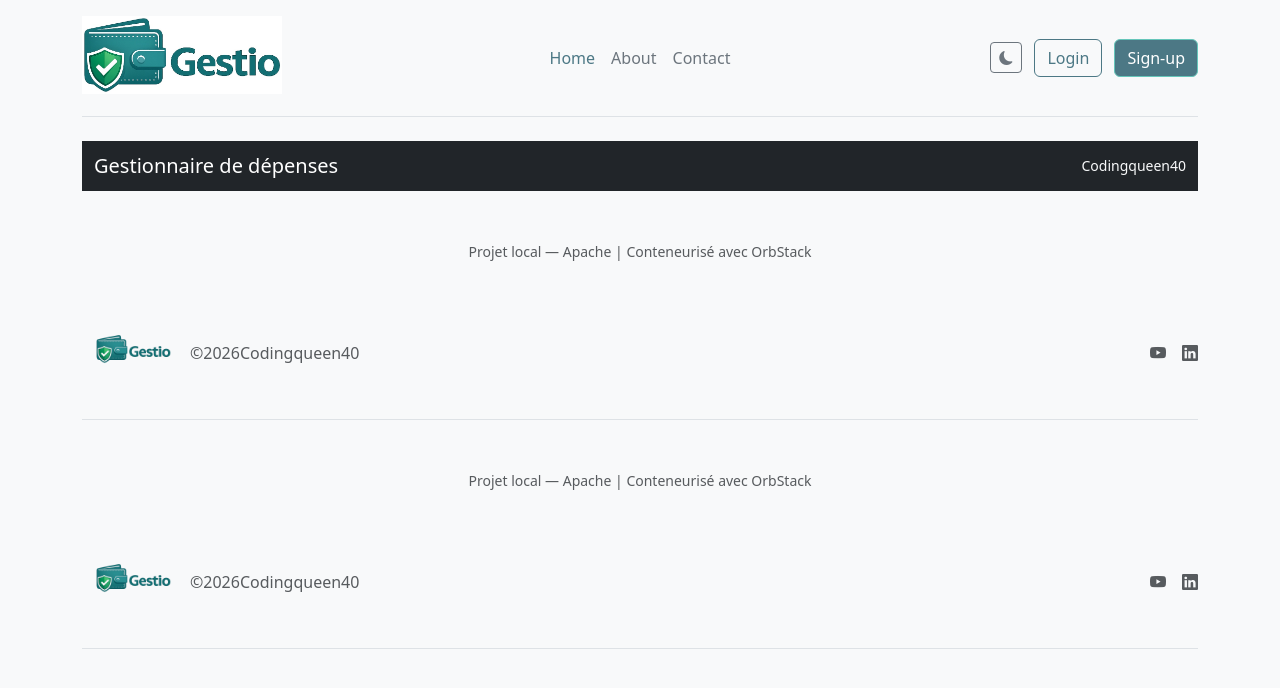
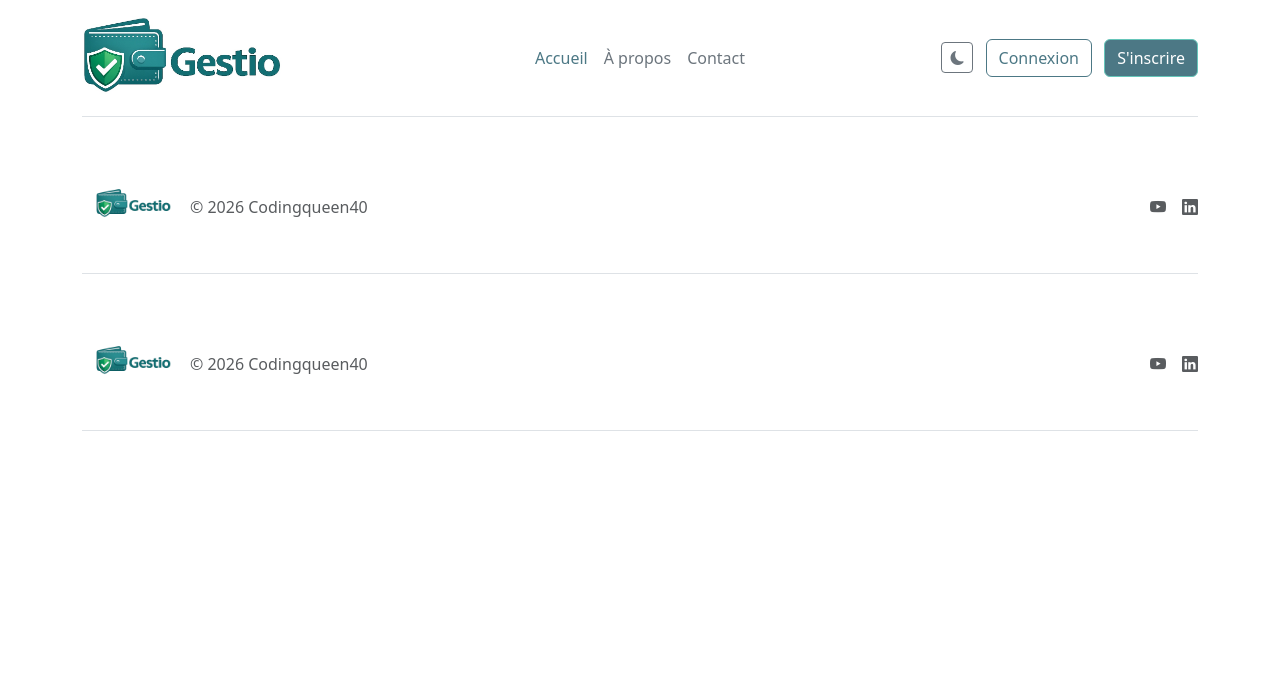
Before and after one commit to codingqueen40/gestio, a PHP site: template src/templates/footer.php in a window 1280 px wide. Shown: the top 688 px of the page. Run offline with PHP 8.4, Linux system fonts and the light colour scheme; the template is opened without the code that fills it, so the values that code supplies are empty.

Commit message:
fix(ui): polish #28 — accents, menu FR, EUR→€, dark mode body

```diff
--- a/src/templates/footer.php
+++ b/src/templates/footer.php
@@ -1,11 +1,4 @@
 </main>
-
-
-<footer class="text-center text-muted py-4">
-    <small>Projet local — Apache <?= apache_get_version() ?? '' ?> |
-        Conteneurisé avec OrbStack</small>
-</footer>
-
 
 
 <div class="container">
@@ -15,7 +8,7 @@
                 class="mb-3 me-2 mb-md-0 text-body-secondary text-decoration-none lh-1">
                 <img src="/assets/images/logo-gestio-2.png" alt="logo Gestio"
                     width="100"> </a> <span
-                class="mb-3 mb-md-0 text-body-secondary">©<?php echo date('Y'); ?>Codingqueen40</span>
+                class="mb-3 mb-md-0 text-body-secondary">© <?php echo date('Y'); ?> Codingqueen40</span>
         </div>
         <ul class="nav col-md-4 justify-content-end list-unstyled d-flex">
             <li class="ms-3"><a class="text-body-secondary" href="#"
@@ -32,17 +25,21 @@
     integrity="sha384-FKyoEForCGlyvwx9Hj09JcYn3nv7wiPVlz7YYwJrWVcXK/BmnVDxM+D2scQbITxI"
     crossorigin="anonymous"></script>
 <script>
-(function () {
+(function() {
     var btn = document.getElementById('theme-toggle');
     if (!btn) return;
-    btn.addEventListener('click', function () {
+    btn.addEventListener('click', function() {
         var html = document.documentElement;
-        var next = html.getAttribute('data-bs-theme') === 'dark' ? 'light' : 'dark';
+        var next = html.getAttribute('data-bs-theme') === 'dark' ?
+            'light' : 'dark';
         html.setAttribute('data-bs-theme', next);
         var icon = btn.querySelector('i');
-        icon.className = next === 'dark' ? 'bi bi-sun-fill' : 'bi bi-moon-fill';
-        btn.setAttribute('aria-label', next === 'dark' ? 'Passer en mode clair' : 'Passer en mode sombre');
-        document.cookie = 'theme=' + next + '; path=/; max-age=' + (365 * 24 * 3600) + '; SameSite=Lax';
+        icon.className = next === 'dark' ? 'bi bi-sun-fill' :
+            'bi bi-moon-fill';
+        btn.setAttribute('aria-label', next === 'dark' ?
+            'Passer en mode clair' : 'Passer en mode sombre');
+        document.cookie = 'theme=' + next + '; path=/; max-age=' + (
+            365 * 24 * 3600) + '; SameSite=Lax';
     });
 })();
 </script>
--- a/src/templates/header.php
+++ b/src/templates/header.php
@@ -4,8 +4,8 @@ require_once __DIR__ . '/../libs/auth.php';
 $theme = in_array($_COOKIE['theme'] ?? '', ['light', 'dark']) ? $_COOKIE['theme'] : 'light';
 
 $mainMenu = [
-    '/'        => 'Home',
-    '/about'   => 'About',
+    '/'        => 'Accueil',
+    '/about'   => 'À propos',
     '/contact' => 'Contact',
 ];
 
@@ -23,12 +23,13 @@ $currentPage = $currentPath ?? '/';
 ?>
 
 <!DOCTYPE html>
-<html lang="fr" data-bs-theme="<?= $theme ?>"><?php // valeur sanitisée : 'light' | 'dark' ?>
+<html lang="fr" data-bs-theme="<?= $theme ?>">
+<?php // valeur sanitisée : 'light' | 'dark' ?>
 
 <head>
     <meta charset="UTF-8">
     <meta name="viewport" content="width=device-width, initial-scale=1.0">
-    <title>Gestionnaire de dépenses</title>
+    <title>Gestio — Gestionnaire de dépenses</title>
     <link
         href="https://cdn.jsdelivr.net/npm/bootstrap@5.3.8/dist/css/bootstrap.min.css"
         rel="stylesheet"
@@ -39,7 +40,7 @@ $currentPage = $currentPath ?? '/';
         href="https://cdn.jsdelivr.net/npm/bootstrap-icons@1.13.1/font/bootstrap-icons.min.css">
 </head>
 
-<body class="bg-light">
+<body>
 
     <div class="container">
         <header
@@ -67,29 +68,25 @@ $currentPage = $currentPath ?? '/';
                 <button id="theme-toggle" type="button"
                     class="btn btn-outline-secondary btn-sm me-2"
                     aria-label="<?= $theme === 'dark' ? 'Passer en mode clair' : 'Passer en mode sombre' ?>">
-                    <i class="bi <?= $theme === 'dark' ? 'bi-sun-fill' : 'bi-moon-fill' ?>"></i>
+                    <i
+                        class="bi <?= $theme === 'dark' ? 'bi-sun-fill' : 'bi-moon-fill' ?>"></i>
                 </button>
                 <?php if (isLoggedIn()): ?>
-                <a href="/profil" class="me-2 link-secondary text-decoration-none">Bonjour <?= htmlspecialchars(currentUsername()) ?></a>
+                <a href="/profil"
+                    class="me-2 link-secondary text-decoration-none">Bonjour
+                    <?= htmlspecialchars(currentUsername()) ?></a>
                 <form action="/logout" method="post" class="d-inline">
                     <?= csrfField() ?>
-                    <button type="submit" class="btn btn-outline-danger">Logout</button>
+                    <button type="submit"
+                        class="btn btn-outline-danger">Déconnexion</button>
                 </form>
                 <?php else: ?>
-                <a href="/login" class="btn btn-outline-primary me-2">Login</a>
-                <a href="/signup" class="btn btn-primary">Sign-up</a>
+                <a href="/login" class="btn btn-outline-primary me-2">Connexion</a>
+                <a href="/signup" class="btn btn-primary">S'inscrire</a>
                 <?php endif; ?>
             </div>
         </header>
 
-
-        <nav class="navbar navbar-dark bg-dark mb-4">
-            <div class="container">
-                <span class="navbar-brand mb-0 h1">Gestionnaire de
-                    dépenses</span>
-                <span class="text-light small">Codingqueen40</span>
-            </div>
-        </nav>
     </div>
 
     <main class="container">
--- a/src/views/budgets.php
+++ b/src/views/budgets.php
@@ -19,14 +19,14 @@
         <?= csrfField() ?>
 
         <div class="mb-4">
-            <label for="global" class="form-label fw-bold">Budget global mensuel (EUR)</label>
+            <label for="global" class="form-label fw-bold">Budget global mensuel (€)</label>
             <input type="number" step="0.01" min="0" class="form-control"
                 id="global" name="global" placeholder="Aucun plafond"
                 value="<?= htmlspecialchars($old['global']) ?>">
             <div class="form-text">Laisse vide pour ne pas fixer de plafond global.</div>
         </div>
 
-        <h2 class="h6 fw-bold">Par catégorie (EUR / mois)</h2>
+        <h2 class="h6 fw-bold">Par catégorie (€ / mois)</h2>
         <?php foreach ($categories as $cat): ?>
         <?php $id = (int) $cat['id_category']; ?>
         <div class="mb-3">
--- a/src/views/expense_add.php
+++ b/src/views/expense_add.php
@@ -17,7 +17,7 @@
         </div>
 
         <div class="mb-3">
-            <label for="amount" class="form-label">Montant (EUR)</label>
+            <label for="amount" class="form-label">Montant (€)</label>
             <input type="number" step="0.01" min="0.01" class="form-control"
                 id="amount" name="amount"
                 value="<?= htmlspecialchars($old['amount']) ?>" required>
--- a/src/views/expense_edit.php
+++ b/src/views/expense_edit.php
@@ -18,7 +18,7 @@
         </div>
 
         <div class="mb-3">
-            <label for="amount" class="form-label">Montant (EUR)</label>
+            <label for="amount" class="form-label">Montant (€)</label>
             <input type="number" step="0.01" min="0.01" class="form-control"
                 id="amount" name="amount"
                 value="<?= htmlspecialchars($old['amount']) ?>" required>
--- a/src/views/recurrence_add.php
+++ b/src/views/recurrence_add.php
@@ -17,7 +17,7 @@
         </div>
 
         <div class="mb-3">
-            <label for="amount" class="form-label">Montant (EUR)</label>
+            <label for="amount" class="form-label">Montant (€)</label>
             <input type="number" step="0.01" min="0.01" class="form-control"
                 id="amount" name="amount"
                 value="<?= htmlspecialchars($old['amount']) ?>" required>
--- a/src/views/recurrence_edit.php
+++ b/src/views/recurrence_edit.php
@@ -18,7 +18,7 @@
         </div>
 
         <div class="mb-3">
-            <label for="amount" class="form-label">Montant (EUR)</label>
+            <label for="amount" class="form-label">Montant (€)</label>
             <input type="number" step="0.01" min="0.01" class="form-control"
                 id="amount" name="amount"
                 value="<?= htmlspecialchars($old['amount']) ?>" required>
--- a/src/views/recurrences.php
+++ b/src/views/recurrences.php
@@ -51,7 +51,7 @@
                             <?php endif; ?>
                         </td>
                         <td class="text-end fw-bold">
-                            <?= number_format($r['amount'], 2, ',', ' ') ?> EUR
+                            <?= number_format($r['amount'], 2, ',', ' ') ?> €
                         </td>
                         <td class="text-center">le <?= (int) $r['day_of_month'] ?></td>
                         <td class="text-center">
```
Also changed, not shown: src/views/dashboard.php (+13 -14 lines).
